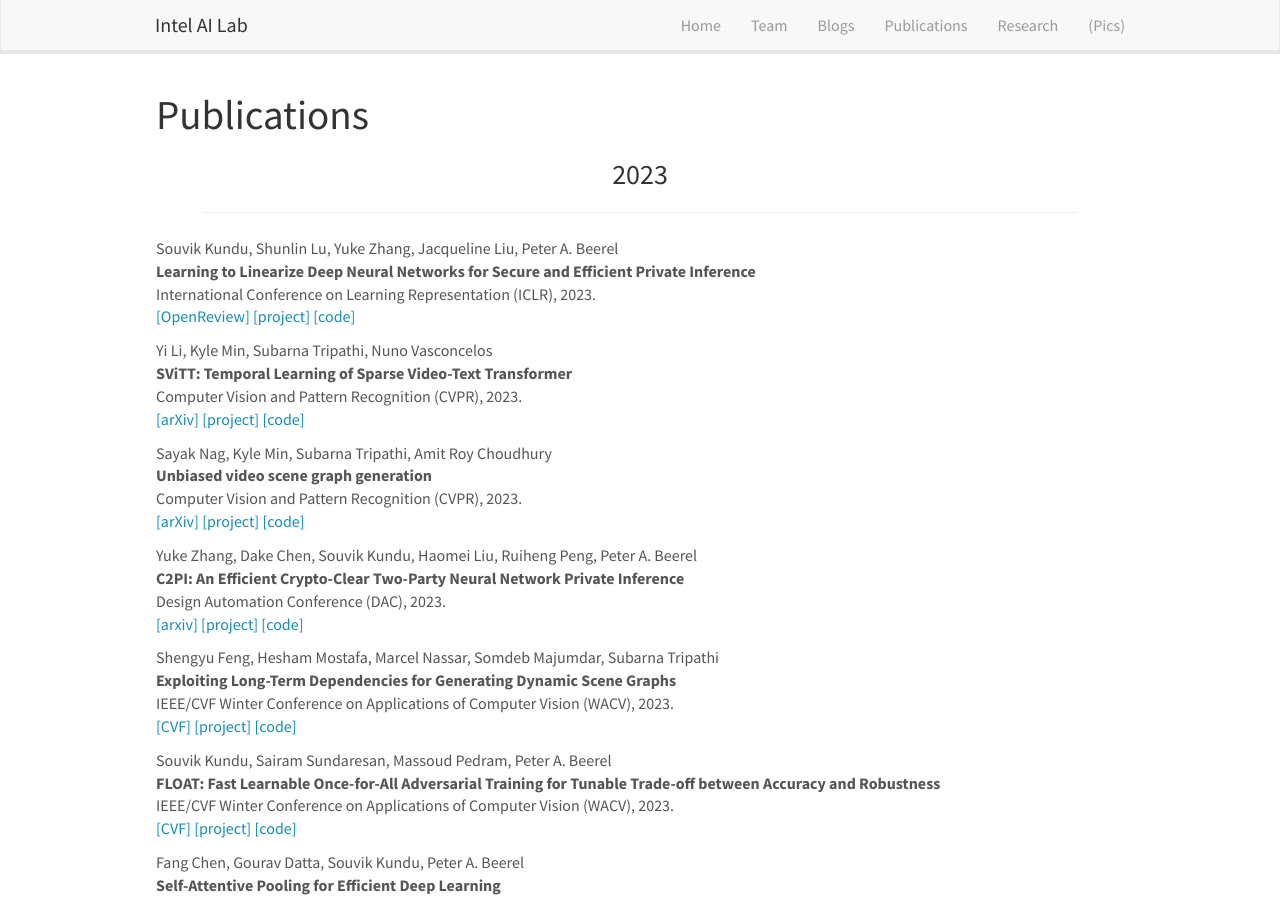
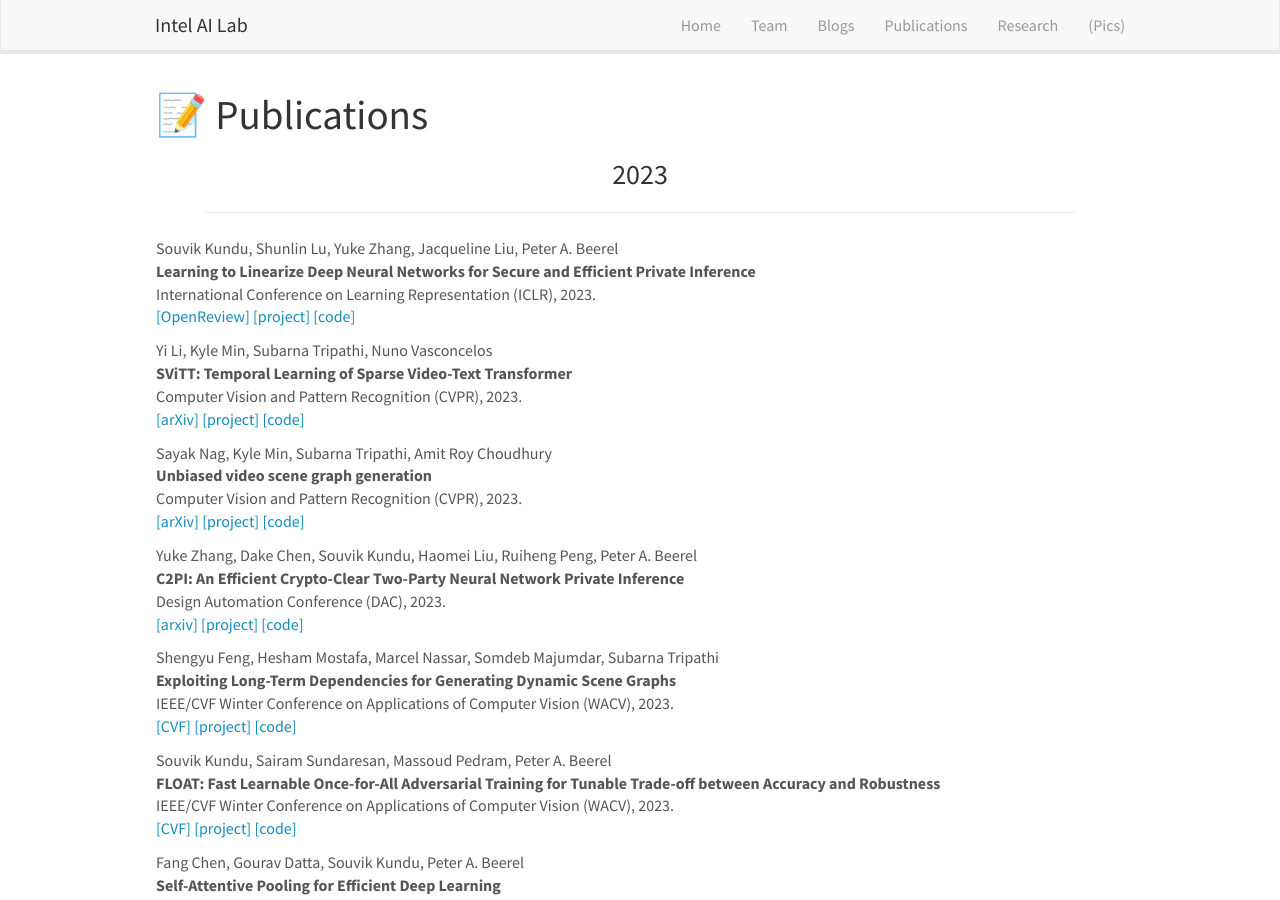
Before and after one commit to intelailabpage/intelailabpage.github.io, a Jekyll site: the page built from _pages/publications.md, in a window 1280 px wide and 900 px high. Built offline with Jekyll 4.4.1, drawn with Linux system fonts in a browser that asks for light colours; nearby versions of some CDN libraries.

```diff
--- a/_pages/publications.md
+++ b/_pages/publications.md
@@ -7,7 +7,7 @@ permalink: /publications/
 ---
 
 
-# Publications
+# 📝 Publications
 
 <!-- ## Group highlights
 
```
